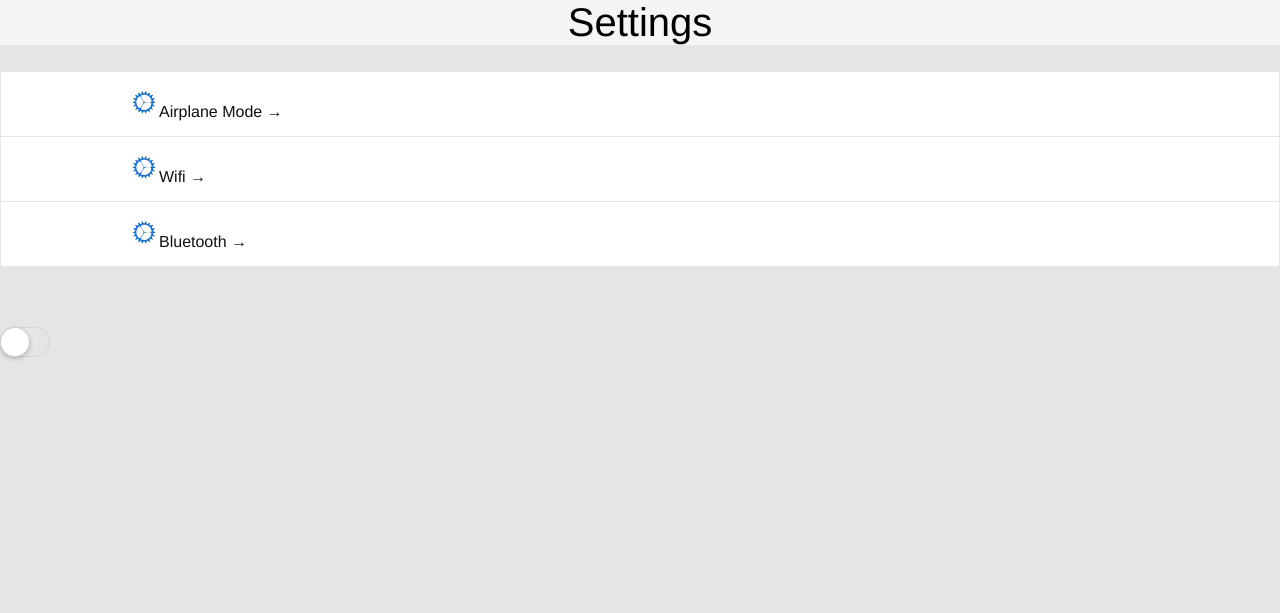
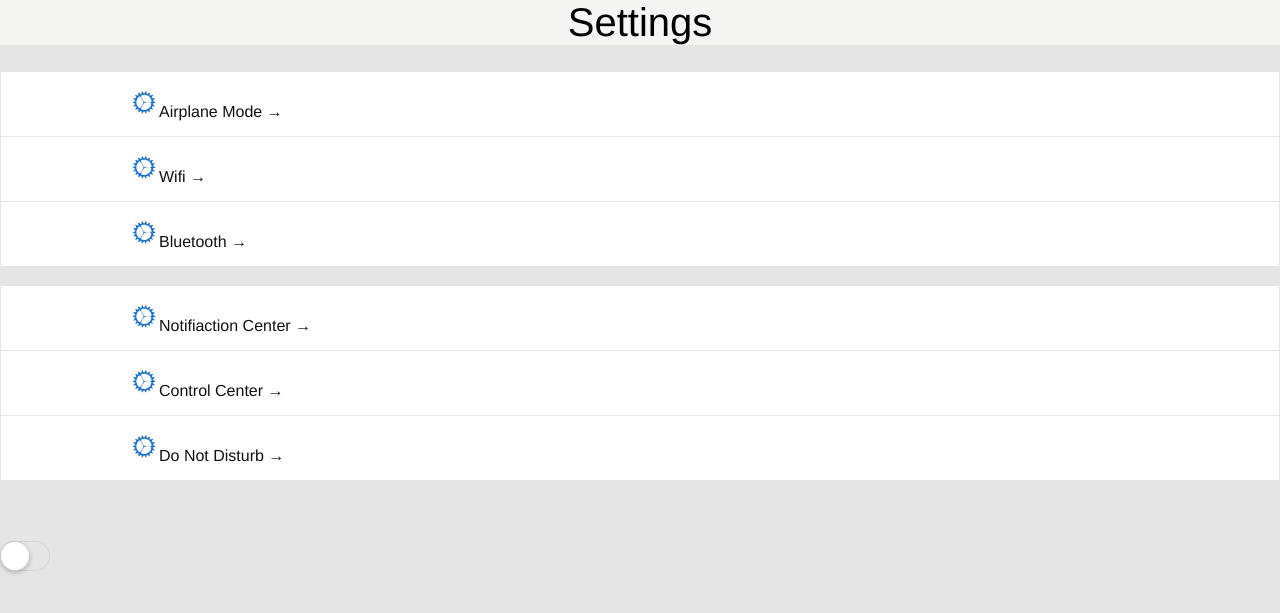
Before and after one commit to boffnoff/boffnoff.github.com, a Jekyll site: the page beta/index.html, which Jekyll copies as it is, in a window 1280 px wide. Shown: the top 613 px of the page. Built offline with Jekyll 4.4.1, drawn with Linux system fonts in a browser that asks for light colours.

Commit message:
added the NC and CC settings below!

```diff
--- a/beta/index.html
+++ b/beta/index.html
@@ -37,7 +37,22 @@
 
     </div>
 
+    <br>
 
+    <div class="NC">
+
+      <p onclick="location.href='#';" style="cursor: pointer;">
+        <img src="general.png" alt="Cog Icon" height="30" width="30">Notifiaction Center &rarr;</p>
+
+
+      <p  onclick="location.href='#';" style="cursor: pointer;">
+        <img src="general.png" alt="Cog Icon" height="30" width="30">Control Center &rarr;</p>
+
+
+      <p  onclick="location.href='#';" style="cursor: pointer;">
+        <img src="general.png" alt="Cog Icon" height="30" width="30">Do Not Disturb &rarr;</p>
+
+    </div>
 
 </div>
     <br>
```
